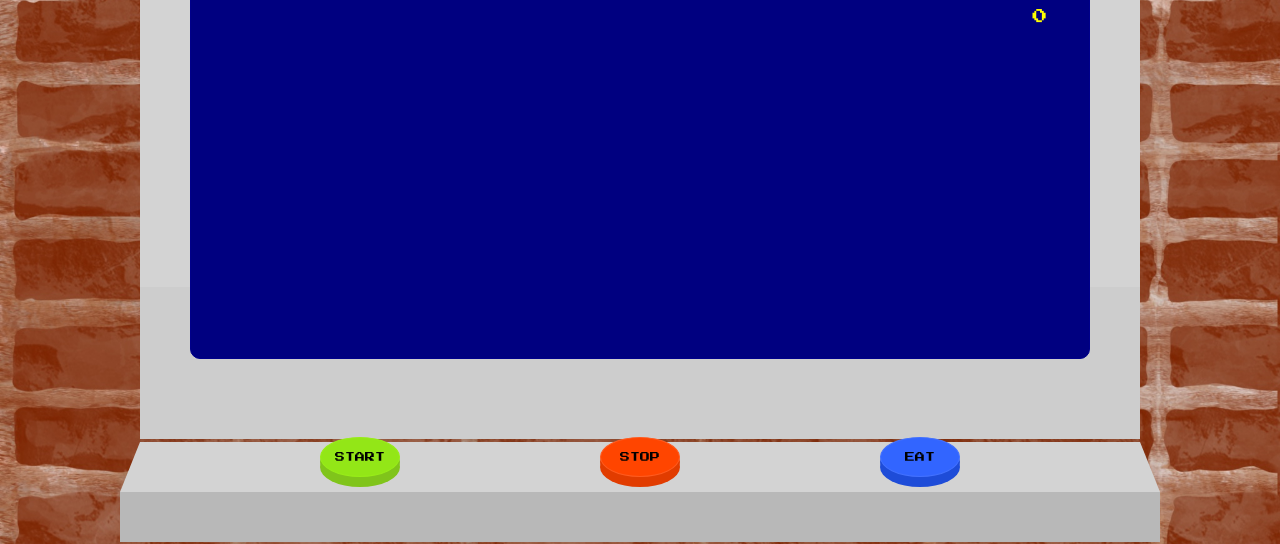
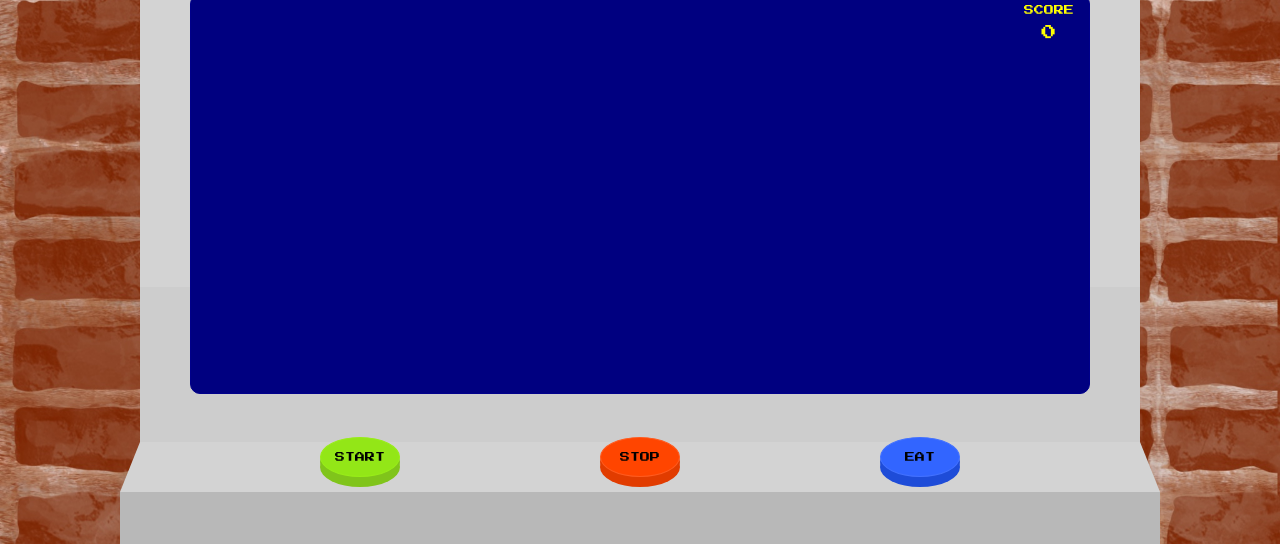
Before and after one commit to IvyNozaki/ivynozaki.github.io, a plain HTML site: page project-refs/PacMenExercise/Index.html in a window 1280 px wide. Shown: the part 256-800 px from the top of the page. Drawn offline with Linux system fonts and the light colour scheme.

Commit message:
fixed alignment issues

```diff
--- a/project-refs/EyeExercise/styles.css
+++ b/project-refs/EyeExercise/styles.css
@@ -1,3 +1,7 @@
+* {
+  box-sizing: border-box;
+}
+
 html {
   cursor: pointer;
 }
@@ -5,7 +9,20 @@ html {
 body {
   margin: 0;
   padding: 0;
+  width: 100%;
+  height: 100vh;
   background: #14495e;
+}
+
+.charhead {
+  z-index: 1;
+  width: 800px;
+  height: 600px;
+  position: fixed;
+  bottom: 0%;
+  left: calc(50% - 400px);
+  background: rgb(231, 191, 88);
+  border-radius: 400px 400px 0px 0px;
 }
 
 .eyes {
@@ -15,6 +32,7 @@ body {
   width: 100%;
   text-align: center;
 }
+
 .eye {
   width: 240px;
   height: 120px;
@@ -128,37 +146,26 @@ body {
   border-radius: 50%;
 }
 
-.happy {
-  z-index: 5;
+/* MOUTH */
+
+.happy,
+.uncomfy {
+  z-index: 2;
   width: 500px;
   height: 200px;
-  top: 425px;
-  left: 450px;
+  bottom: 50px;
+  left: calc(50% - 250px);
   position: fixed;
+}
+
+.happy {
   background: url("assets/happy.svg");
   background-size: 900px 900px;
   background-position: center;
 }
 
 .uncomfy {
-  z-index: 5;
-  width: 500px;
-  height: 200px;
-  top: 425px;
-  left: 450px;
-  position: fixed;
   background: url("assets/uncomfortable.svg");
   background-size: 900px 900px;
   background-position: center;
 }
-
-.charhead {
-  z-index: 1;
-  width: 800px;
-  height: 600px;
-  position: fixed;
-  bottom: 0%;
-  left: 300px;
-  background: rgb(231, 191, 88);
-  border-radius: 400px 400px 0px 0px;
-}
--- a/project-refs/PacMenExercise/Index.html
+++ b/project-refs/PacMenExercise/Index.html
@@ -10,26 +10,29 @@
     <link href="https://fonts.googleapis.com/css2?family=Press+Start+2P&display=swap" rel="stylesheet">
   </head>
   <body>
+    <!-- Monitor -->
+    <div class="bezel">
       <div class="game-name">PACMAN: FEEDING FRENZY</div>
-    <div id="machine-area">
+      <div id="game">
+        <!-- Score Board -->
         <div class="score-board">SCORE
           <div id="score-count"></div>
         </div>
-      <div class="bezel">
-        <div id="game">
       </div>
     </div>
+
+    <!-- Console -->
     <div class="neck"></div>
     <div class="trapezoid">
       <button class="btn-1" onclick="startGame()">START</button>
       <button class="btn-2" onclick="endGame()">STOP</button>
       <button class="btn-3" onclick="feedPacman()">EAT</button>
     </div>
+
+    <!-- Stand -->
     <div class="stand"></div>
-    </div>
 
-
-
+    <!-- Javascript -->
     <script src="pacmen.js"></script>
   </body>
 </html>
--- a/project-refs/PacMenExercise/style.css
+++ b/project-refs/PacMenExercise/style.css
@@ -9,55 +9,53 @@ body {
   background-position: center;
   background-size: cover;
   display: flex;
-  /* justify-content: center; */
   align-items: center;
   width: 100%;
   height: 100vh;
   flex-direction: column;
 }
 
+#machine-area {
+  border: 10px solid blue;
+  width: 100%;
+  height: 100vh;
+  display: flex;
+  justify-content: center;
+  align-items: center;
+}
+
+.bezel {
+  background: lightgray;
+  width: 100%;
+  height: 100%;
+  min-width: 1000px;
+  max-width: 1000px;
+  min-height: 500px;
+  max-height: 500px;
+  position: absolute;
+  bottom: 100px;
+  display: flex;
+  flex-direction: column;
+  align-items: center;
+  border-top-left-radius: 20px;
+  border-top-right-radius: 20px;
+}
+
 .game-name {
-  z-index: 3;
-  top: 135px;
-  position: relative;
+  margin: 10px;
   font-family: "Press Start 2P", cursive;
   font-size: 30px;
   text-align: center;
   text-shadow: 2px 2px #ffff00d7;
 }
 
-#machine-area {
-  width: 100%;
-  min-width: 50%;
-  height: 100vh;
-  /* border: 5px solid paleturquoise; */
-  display: flex;
-  justify-content: center;
-  align-items: center;
-  place-items: center;
-}
-
-.bezel {
-  background: lightgray;
-  width: 70%;
-  height: 70%;
-  min-width: 1000px;
-  min-height: 500px;
-  position: absolute;
-  display: flex;
-  justify-content: center;
-  align-items: center;
-  border-top-left-radius: 20px;
-  border-top-right-radius: 20px;
-}
-
 .score-board {
   width: 60px;
   height: 40px;
   z-index: 6;
-  left: 400px;
-  top: -150px;
-  position: relative;
+  right: 10px;
+  top: 10px;
+  position: absolute;
   font-family: "Press Start 2P", cursive;
   font-size: 10px;
   text-align: center;
@@ -86,10 +84,11 @@ body {
 }
 
 .stand {
-  height: 50px;
-  width: 72.8%;
+  height: 52px;
+  width: 100%;
   min-width: 1040px;
-  bottom: 2px;
+  max-width: 1040px;
+  bottom: 0px;
   background: rgb(184, 184, 184);
   position: absolute;
 }
@@ -119,9 +118,10 @@ body {
 }
 
 .trapezoid {
-  width: 70%;
+  width: 100%;
   height: 50px;
   min-width: 1000px;
+  max-width: 1000px;
   bottom: 52px;
   display: flex;
   justify-content: center;
```
Also changed, not shown: project-refs/EyeExercise/index.html (+1 -0 lines). Lines whose indentation alone changed are shown as unchanged.
